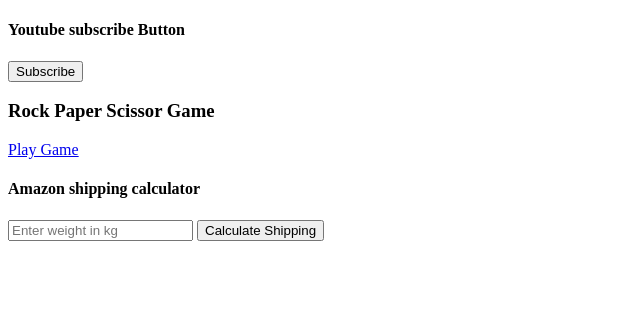
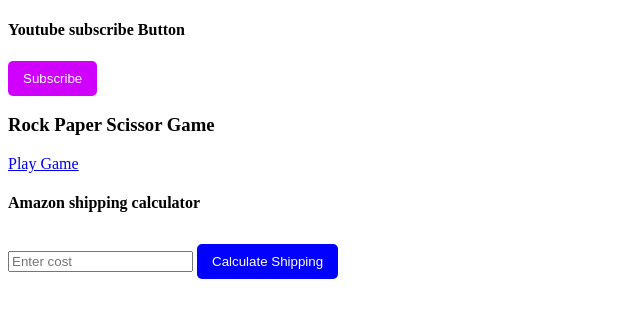
Before and after one commit to MEGHABHARATHI/stone-paper-sissors-js, a plain HTML site: page page.html in a window 1280 px wide. Shown: the whole page, without its empty margins (0-640 px from the left). Drawn offline with Linux system fonts and the light colour scheme.

Commit message:
button style added

```diff
--- a/page.html
+++ b/page.html
@@ -4,6 +4,7 @@
     <meta charset="UTF-8">
     <meta name="viewport" content="width=device-width, initial-scale=1.0">
     <title>Document</title>
+    <link rel="stylesheet" href="style.css">
 </head>
 <body>
     <h4>Youtube subscribe Button</h4>
@@ -13,8 +14,8 @@
     <a href="index.html">Play Game</a>
 
     <h4>Amazon shipping calculator</h4>
-    <input type="number" id="weight" onkeydown="handle(event)" placeholder="Enter weight in kg">
-    <button onclick="calculateShipping()" >Calculate Shipping</button>
+    <input type="number" id="weight" onkeydown="handle(event)" placeholder="Enter cost">
+    <button onclick="calculateShipping()" class="btn-cal" >Calculate Shipping</button>
     <p class="shipping-cost"></p>
     <p class ="total-cost"></p>
 
--- /dev/null
+++ b/style.css
@@ -0,0 +1,18 @@
+.btn-cal{
+    background-color: blue;
+    color: white;
+    padding: 10px 15px;
+    margin: 10px 0;
+    border: none;
+    border-radius: 5px;
+    cursor: pointer;
+}
+
+.subscribe{
+    background-color: rgb(208, 0, 255);
+    color: white;
+    padding: 10px 15px;
+    border: none;
+    border-radius: 5px;
+    cursor: pointer;
+}
```
Also changed, not shown: rps.html (+1 -0 lines).
